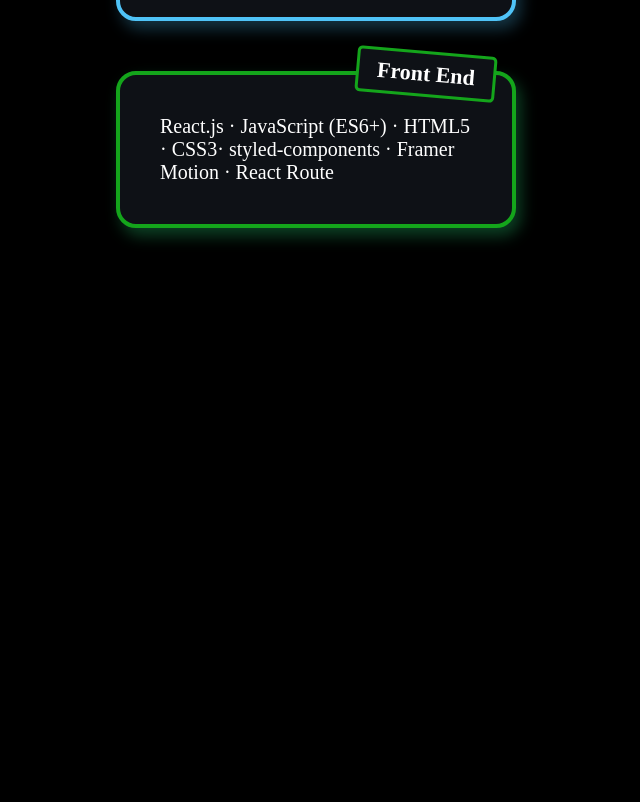
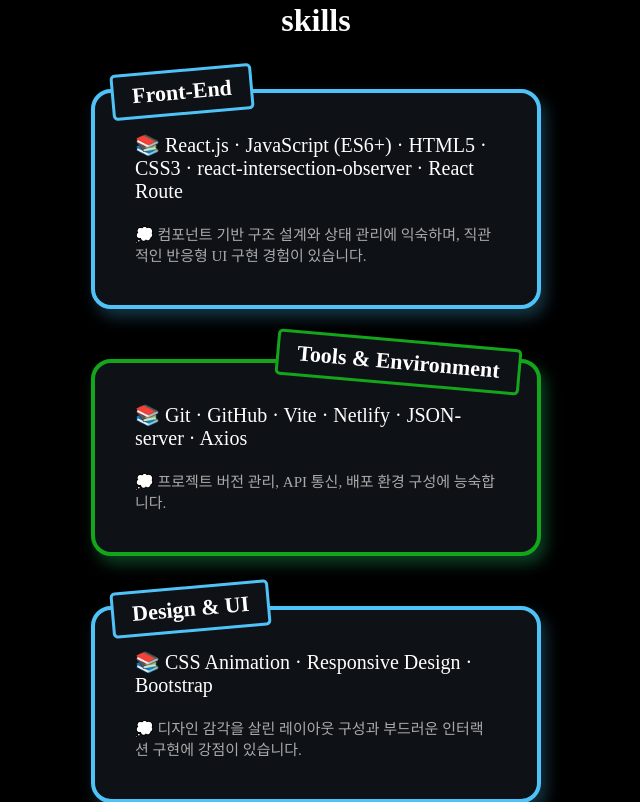
Before and after one commit to blackcattt3/resume-portfolio, a React (Vite) app: page / in a window 1280 px wide. Shown: the part 1998-2800 px from the top of the page, without its empty margins (324-964 px from the left). Built offline with nearby package versions, Linux system fonts and the light colour scheme.

Commit message:
project list

```diff
--- a/src/App.css
+++ b/src/App.css
@@ -14,7 +14,7 @@ html,body,#root{
     color: black;
     width: 100%;
     overflow-x: hidden;
-
+    gap: 100px;
     /* display: flex;
     flex-direction: column; */
 }
--- a/src/App.jsx
+++ b/src/App.jsx
@@ -22,7 +22,7 @@ function App() {
   const [activeIndex, setActiveIndex] = useState(0);
 
 
-  const refs = sections.map(()=>useInView({threshold:0.5}))
+  const refs = sections.map(()=>useInView({threshold:0.3}))
   // console.log(refs);
   // const refs = sections.map(()=>useInView({threshold: 0.5;}))
 
--- a/src/component/About/About.css
+++ b/src/component/About/About.css
@@ -17,6 +17,7 @@
     justify-content: center;
     gap: 30px;
     padding: 50px 30px 50px 30px;
+    width: 450px;
     border-radius: 30px;
 
     box-shadow: rgba(99, 99, 99, 0.2) 0px 2px 8px 0px;
--- a/src/component/Header/Header.css
+++ b/src/component/Header/Header.css
@@ -8,4 +8,5 @@
     box-shadow: rgba(0, 0, 0, 0.15) 1.95px 1.95px 2.6px;
     background-color: rgba(255, 255, 255, 0.9); /* ✅ 흰색 반투명 */
     color: black !important;
+    z-index: 10;
 }
--- a/src/component/Project/ProjectCard.jsx
+++ b/src/component/Project/ProjectCard.jsx
@@ -2,12 +2,11 @@ import React from 'react'
 import './ProjectCard.css'
 import { useInView } from 'react-intersection-observer'
 
-const ProjectCard = ({props}) => {
-  const [ref, inView] = useInView()
-
+const ProjectCard = ({item}) => {
+  const { title, subtitle, content } = item
   return (
-    <div ref={ref} className='project-card'>
-      <h1>{props} 카드</h1>
+    <div className='project-card'>
+      <h1>{title}</h1>
     </div>
   )
 }
--- a/src/component/Project/Projects.jsx
+++ b/src/component/Project/Projects.jsx
@@ -1,10 +1,62 @@
 import React from 'react'
 import './Projects.css'
+import ProjectCard from './ProjectCard'
 
 const Projects = () => {
+  const projectList = [
+    {
+      title : 'J.nail website (HTML ver.)',
+      subtitle : '직접 브랜드를 커스텀하여 직접 운영 해보고싶은 나만의 네일 브랜드 쇼핑몰 웹사이트를 구현하였습니다',
+      skills : ['HTML5', 'CSS3', 'Bootstrap'],
+      content : [
+        'HTML, CSS 기반의 반응형 쇼핑몰 페이지',
+        '부트스트랩을 이용한 반응형 웹페이지',
+        '브랜드 콘셉트(J.nail)의 시각적 아이덴티티를 강조한 UI/UX 디자인',
+        '기초 웹 구조를 익히며 웹 프론트엔드의 기초를 다짐'
+      ]
+    },
+    {
+      title : 'My Weather app',
+      subtitle : 'OpenWeather API를 활용한 React 기반 실시간 날씨 앱',
+      skills: ["React", "JavaScript (ES6+)", "API"],
+      content : [
+        "OpenWeather API를 이용해 도시별 실시간 날씨 데이터 요청 및 표시",
+        "useState, useEffect 훅을 활용한 비동기 데이터 렌더링",
+        "날씨 상태(맑음, 흐림, 비 등)에 따라 배경 이미지와 테마 동적으로 변경",
+        "react-spinners 라이브러리를 이용한 로딩스피너 구현",
+        "배포 시 환경변수(.env) 관리 및 Netlify 환경변수 설정을 통해 API Key 보안 처리"
+      ]
+    },
+    {
+      title : '가위 바위 보!',
+      subtitle : 'React 훅 기반 가위바위보 게임',
+      skills: ["React.js", "useState", "useEffect", "CSS3"],
+      content : [
+        "useState, useEffect를 활용해 유저와 컴퓨터의 선택 상태 관리",
+        "조건문과 랜덤 함수를 이용한 게임 로직 구현",
+        "점수판, 결과 메세지, 리셋 버튼 등 인터랙티브 UI 구성",
+        "게임 로직 설계 과정을 통해 React 상태관리의 이해 심화"
+      ]
+    },
+    // {
+    //   title : 'J.nail Website (React ver.)',
+    //   subtitle : 'React 기반으로 재구성한 브랜드 쇼핑몰 사이트',
+    //   skills: ["React.js", "React Router", "JSON-server", "Axios"],
+    //   content : [
+    //     "HTML 버전에서 제작한 쇼핑몰을 React SPA 구조로 리빌드",
+    //     "React Router를 활용해 페이지 간 라우팅 및 동적 렌더링 구현",
+    //     "JSON-server를 이용해 상품 데이터 CRUD 기능 구축",
+    //     "컴포넌트 재사용성과 props 구조 개선으로 유지보수성 향상",
+    //     "브랜드 아이덴티티와 디자인 콘셉트를 반영한 UI 완성도 강화"
+    //   ]
+    // }
+  ]
   return (
     <div className='projects-section'>
       <h1>projects</h1>
+      {projectList.map((item)=>(
+        <ProjectCard item={item}/>
+      ))}
     </div>
   )
 }
--- a/src/component/Skills/SkillCard.jsx
+++ /dev/null
@@ -1,22 +0,0 @@
-import React from 'react'
-import './SkillCard.css'
-
-const SkillCard = () => {
-
-  return (
-    <div>
-        {skillList.map((item)=>(
-            <div className='skill-card'>
-                <div className='skill-title'>{item.title}</div>
-                <div className='skill-content'>{item.content}</div>
-            </div>
-        ))}
-        <div className='skill-card'>
-            <div className='skill-title'>Front End</div>
-            <div className='skill-content'>React.js, Javascript</div>
-        </div>
-    </div>
-  )
-}
-
-export default SkillCard
--- a/src/component/Skills/Skills.css
+++ b/src/component/Skills/Skills.css
@@ -6,6 +6,7 @@
     align-items: center;
     justify-content: center;
     color: white;
+    margin: 400px 0px;
 
     gap: 50px;
 }
@@ -19,11 +20,15 @@
     border: 4px solid #4fc3f7;
     border-radius: 20px;
     background-color: #0e1116;
-    width: 400px;
+    width: 450px;
     max-width: 100%;
     padding: 40px;
     box-shadow: 5px 8px 15px rgba(68, 176, 226, 0.3);
     font-size: 20px;
+
+    display: flex;
+    flex-direction: column;
+    gap: 20px;
 }
 .skill-title{
     border: 3px solid #4fc3f7;
@@ -48,5 +53,7 @@
     left: auto;
     right: 20px;
 }
-
-/* (79, 195, 247, 0.3) */
+.content-summary{
+    color: #aaa;
+    font-size: 15px;
+}
--- a/src/component/Skills/Skills.jsx
+++ b/src/component/Skills/Skills.jsx
@@ -1,30 +1,36 @@
 import React from 'react'
 import './Skills.css'
-import SkillCard from './SkillCard'
 
 const Skills = () => {
   const skillList = [
-        { title:'Front End',
-        content: "React.js · JavaScript (ES6+) · HTML5 · CSS3· styled-components · Framer Motion · React Route"
+        { title:'Front-End',
+          content: "React.js · JavaScript (ES6+) · HTML5 · CSS3 · react-intersection-observer · React Route",
+          contentSummary: '컴포넌트 기반 구조 설계와 상태 관리에 익숙하며, 직관적인 반응형 UI 구현 경험이 있습니다.'
         },
-        { title:'Front End',
-        content: "React.js · JavaScript (ES6+) · HTML5 · CSS3· styled-components · Framer Motion · React Route"
+        { title:'Tools & Environment',
+          content: "Git · GitHub · Vite · Netlify · JSON-server · Axios",
+          contentSummary: '프로젝트 버전 관리, API 통신, 배포 환경 구성에 능숙합니다.'
+        },
+        { title:'Design & UI',
+          content: "CSS Animation · Responsive Design · Bootstrap",
+          contentSummary: '디자인 감각을 살린 레이아웃 구성과 부드러운 인터랙션 구현에 강점이 있습니다.'
+        },
+        { title:'Etc',
+          content: "Python · Java · C · MySQL",
+          contentSummary: '기초 문법 및 자료형 이해, Python 기반 데이터 처리 프로젝트 경험 보유, SQL 기본 쿼리 및 테이블 설계 이해'
         }
     ]
   return (
     <div className='skill-section'>
       <h1>skills</h1>
 
-      {/* {skillList.map((item, id)=>(
-        <div className={`skill-card ${id%2==0?"":"oddNum"}`}>
-            <div className={`skill-title ${id%2==0?"":"oddNumber"}`}>{item.title}</div>
-            <div className='skill-content'>{item.content}</div>
-        </div>
-      ))} */}
     {skillList.map((item, index)=>(
       <div className='skill-card'>
         <div className={`skill-title ${index%2==0?"":"oddNum"}`}>{item.title}</div>
-        <div className={`skill-content ${index%2==0?"":"oddNum"}`}>{item.content}</div>
+        <div className={`skill-content ${index%2==0?"":"oddNum"}`}>
+          <div>📚 {item?.content}</div>
+          <div className='content-summary'>💭 {item?.contentSummary}</div>
+        </div>
       </div>
     ))}
 
```
Also changed, not shown: src/component/Skills/SkillCard.css (deleted, +0 -31 lines).
